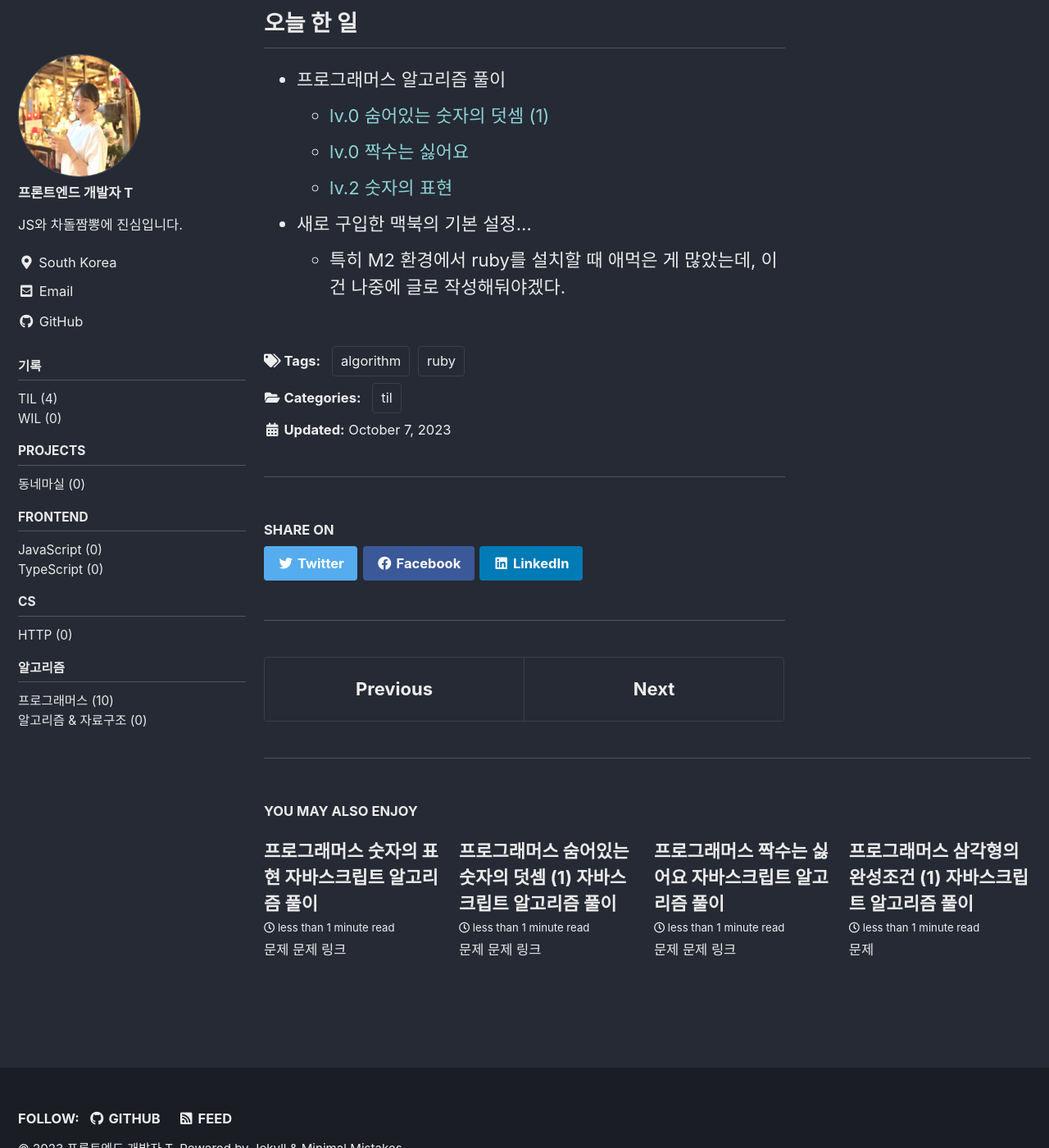
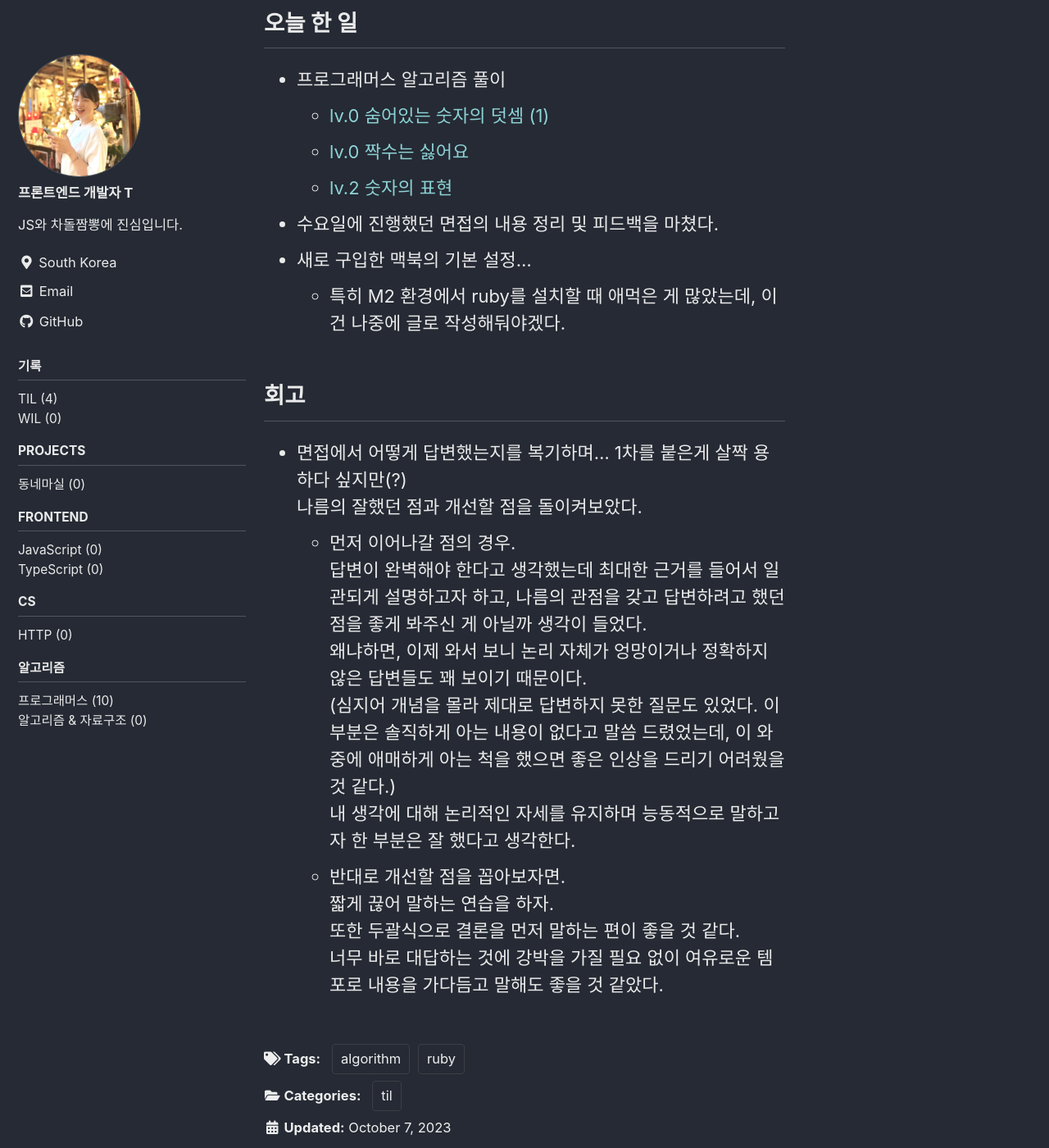
Before and after one commit to makepin2r/makepin2r.github.io, a Jekyll site: the page built from _posts/TIL/2023-10-07-TIL-231007.md, in a window 1280 px wide and 1400 px high, scrolled down 244 px. Shown: the whole window at 82% size. Built offline with Jekyll 4.4.1, drawn with Linux system fonts in a browser that asks for light colours; cached includes are drawn as plain includes; some web fonts are replaced.

Commit message:
update: 23-10-07 TIL 회고 업데이트

```diff
--- a/_posts/TIL/2023-10-07-TIL-231007.md
+++ b/_posts/TIL/2023-10-07-TIL-231007.md
@@ -13,5 +13,19 @@ tags:
     -   [lv.0 숨어있는 숫자의 덧셈 (1)](https://makepin2r.github.io/algorithm-programmers/120851/)
     -   [lv.0 짝수는 싫어요](https://makepin2r.github.io/algorithm-programmers/120813/)
     -   [lv.2 숫자의 표현](https://makepin2r.github.io/algorithm-programmers/12924/)
+- 수요일에 진행했던 면접의 내용 정리 및 피드백을 마쳤다.
 - 새로 구입한 맥북의 기본 설정...
     - 특히 M2 환경에서 ruby를 설치할 때 애먹은 게 많았는데, 이건 나중에 글로 작성해둬야겠다.
+
+## 회고
+- 면접에서 어떻게 답변했는지를 복기하며... 1차를 붙은게 살짝 용하다 싶지만(?)
+  나름의 잘했던 점과 개선할 점을 돌이켜보았다.
+    - 먼저 이어나갈 점의 경우.
+      답변이 완벽해야 한다고 생각했는데 최대한 근거를 들어서 일관되게 설명하고자 하고, 나름의 관점을 갖고 답변하려고 했던 점을 좋게 봐주신 게 아닐까 생각이 들었다.
+      왜냐하면, 이제 와서 보니 논리 자체가 엉망이거나 정확하지 않은 답변들도 꽤 보이기 때문이다.
+      (심지어 개념을 몰라 제대로 답변하지 못한 질문도 있었다. 이 부분은 솔직하게 아는 내용이 없다고 말씀 드렸었는데, 이 와중에 애매하게 아는 척을 했으면 좋은 인상을 드리기 어려웠을 것 같다.)
+      내 생각에 대해 논리적인 자세를 유지하며 능동적으로 말하고자 한 부분은 잘 했다고 생각한다.
+    - 반대로 개선할 점을 꼽아보자면.
+      짧게 끊어 말하는 연습을 하자.
+      또한 두괄식으로 결론을 먼저 말하는 편이 좋을 것 같다.
+      너무 바로 대답하는 것에 강박을 가질 필요 없이 여유로운 템포로 내용을 가다듬고 말해도 좋을 것 같았다.
```
